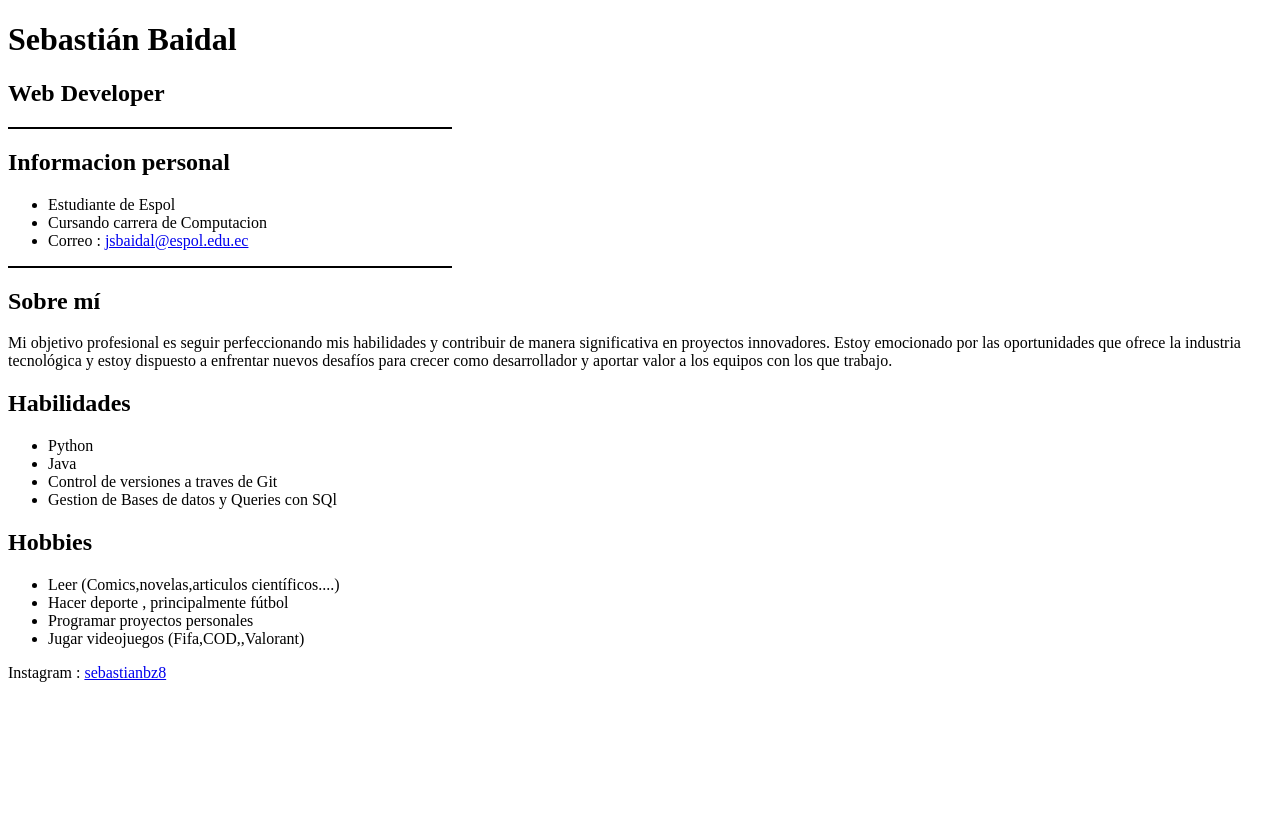
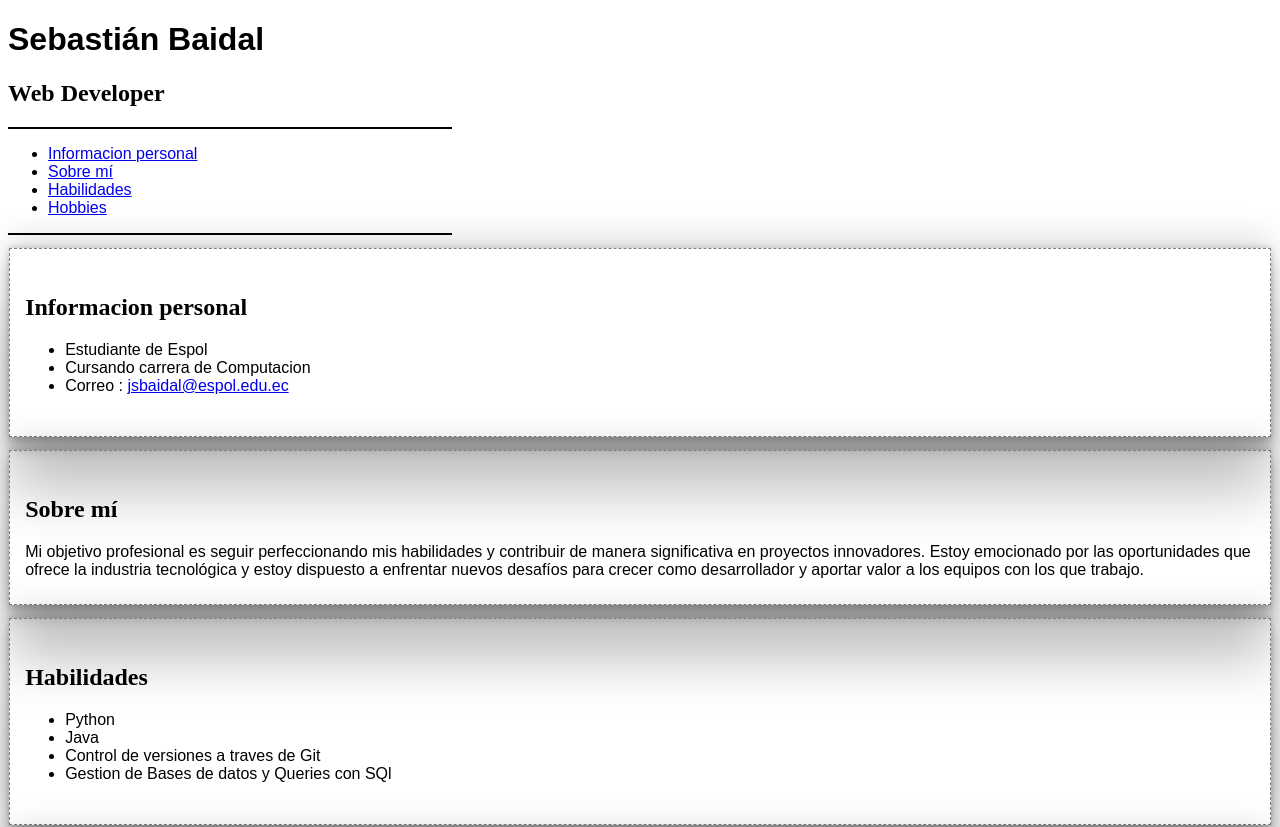
Before and after one commit to jsbaidal/curriculum, a plain HTML site: page index.html in a window 1280 px wide. Shown: the top 827 px of the page. Before the commit the page ends 800 px from the top, so only its background shows below. Drawn offline with Linux system fonts and the light colour scheme.

Commit message:
Trabajo con css division de secciones

```diff
--- /dev/null
+++ b/Stylesheets/style.css
@@ -0,0 +1,59 @@
+*{
+    font-family: Arial,sans-serif;
+}
+
+h2{
+    font-family: Times New Roman,serif;
+}
+
+#Informacionpersonal{
+    margin: 2px 1px 1.5px;
+    margin-top: 0.8rem;
+    border: 0.2pt dashed #827d7d;
+    padding: 2% 1.2%;
+    box-shadow:
+   rgba(0, 0, 0, 0.25) 0px 54px 55px,
+   rgba(0, 0, 0, 0.12) 0px -12px 30px,
+   rgba(0, 0, 0, 0.12) 0px 4px 6px,
+   rgba(0, 0, 0, 0.17) 0px 12px 13px,
+   rgba(0, 0, 0, 0.09) 0px -3px 5px;
+  }
+
+  #Sobremi{
+    margin: 2px 1px 1.5px;
+    margin-top: 0.8rem;
+    border: 0.2pt dashed #827d7d;
+    padding: 2% 1.2%;
+    box-shadow:
+   rgba(0, 0, 0, 0.25) 0px 54px 55px,
+   rgba(0, 0, 0, 0.12) 0px -12px 30px,
+   rgba(0, 0, 0, 0.12) 0px 4px 6px,
+   rgba(0, 0, 0, 0.17) 0px 12px 13px,
+   rgba(0, 0, 0, 0.09) 0px -3px 5px;
+  }
+
+  #Habilidades{
+    margin: 2px 1px 1.5px;
+    margin-top: 0.8rem;
+    border: 0.2pt dashed #827d7d;
+    padding: 2% 1.2%;
+    box-shadow:
+   rgba(0, 0, 0, 0.25) 0px 54px 55px,
+   rgba(0, 0, 0, 0.12) 0px -12px 30px,
+   rgba(0, 0, 0, 0.12) 0px 4px 6px,
+   rgba(0, 0, 0, 0.17) 0px 12px 13px,
+   rgba(0, 0, 0, 0.09) 0px -3px 5px;
+  }
+
+  #Hobbies{
+    margin: 2px 1px 1.5px;
+    margin-top: 0.8rem;
+    border: 0.2pt dashed #827d7d;
+    padding: 2% 1.2%;
+    box-shadow:
+   rgba(0, 0, 0, 0.25) 0px 54px 55px,
+   rgba(0, 0, 0, 0.12) 0px -12px 30px,
+   rgba(0, 0, 0, 0.12) 0px 4px 6px,
+   rgba(0, 0, 0, 0.17) 0px 12px 13px,
+   rgba(0, 0, 0, 0.09) 0px -3px 5px;
+  }
--- a/index.html
+++ b/index.html
@@ -5,14 +5,30 @@
     <meta charset="UTF-8">
     <meta name="viewport" content="width=device-width, initial-scale=1.0">
     <title>Curriculum Vitae</title>
+    <link rel="stylesheet" href="Stylesheets/style.css">
 </head>
 
 <body>
+    <header>
     <h1> Sebastián Baidal</h1>
     <h2>Web Developer</h2>
+
     <hr size = "2px" width= "35%" align="left" color = "black" />
     <nav>
-        <section>
+        <ul>
+            <li><a href="#Informacion personal" > Informacion personal </a></li>
+            <li><a href="#Sobre mi"> Sobre mí</a></li>
+            <li><a href="#Habilidades">Habilidades</a></li>
+            <li><a href="#Hobbies">Hobbies</a></li>
+        </ul>
+    </nav>
+    </header>
+
+
+    <hr size = "2px" width= "35%" align="left" color = "black" />
+
+        <div>
+        <section id="Informacionpersonal">
             <h2> Informacion personal</h2>
             <ul>
                 <li>Estudiante de Espol</li>
@@ -21,10 +37,10 @@
             </ul>
 
         </section>
+        </div>
 
+        <section id="Sobremi">
 
-        <section>
-            <hr size="2px" width="35%" align="left" color="black"/>
             <h2>Sobre mí</h2>
             <div>
                 Mi objetivo profesional es seguir perfeccionando mis habilidades y
@@ -36,7 +52,7 @@
         </section>
 
 
-        <section>
+        <section id="Habilidades">
             <h2> Habilidades</h2>
             <ul>
                 <li>Python</li>
@@ -46,7 +62,7 @@
             </ul>
         </section>
 
-        <section>
+        <section id="Hobbies">
             <h2> Hobbies </h2>
             <ul>
                 <li>Leer (Comics,novelas,articulos científicos....)</li>
@@ -56,7 +72,7 @@
             </ul>
         </section>
 
-        </nav>
+
 
     <footer>
         Instagram : <a href="https://instagram.com/sebastianbz8">sebastianbz8</a>
```
